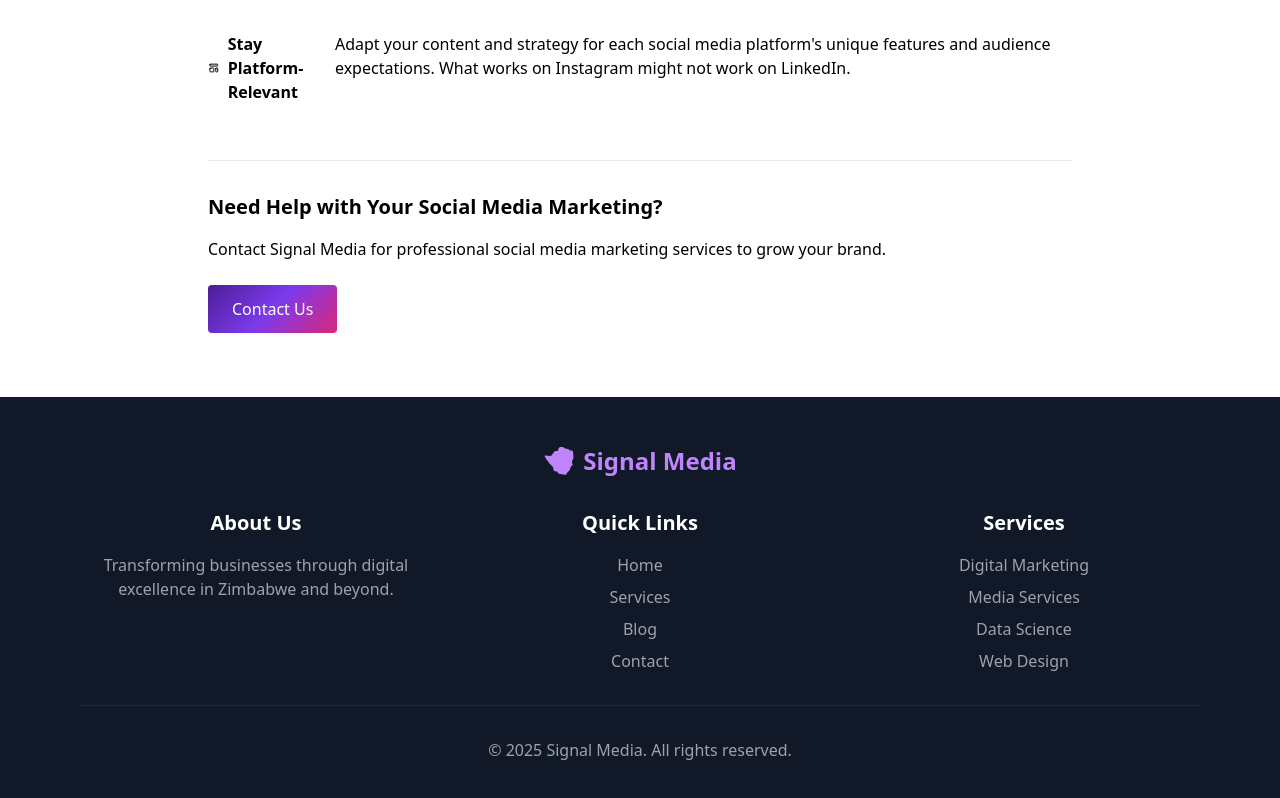
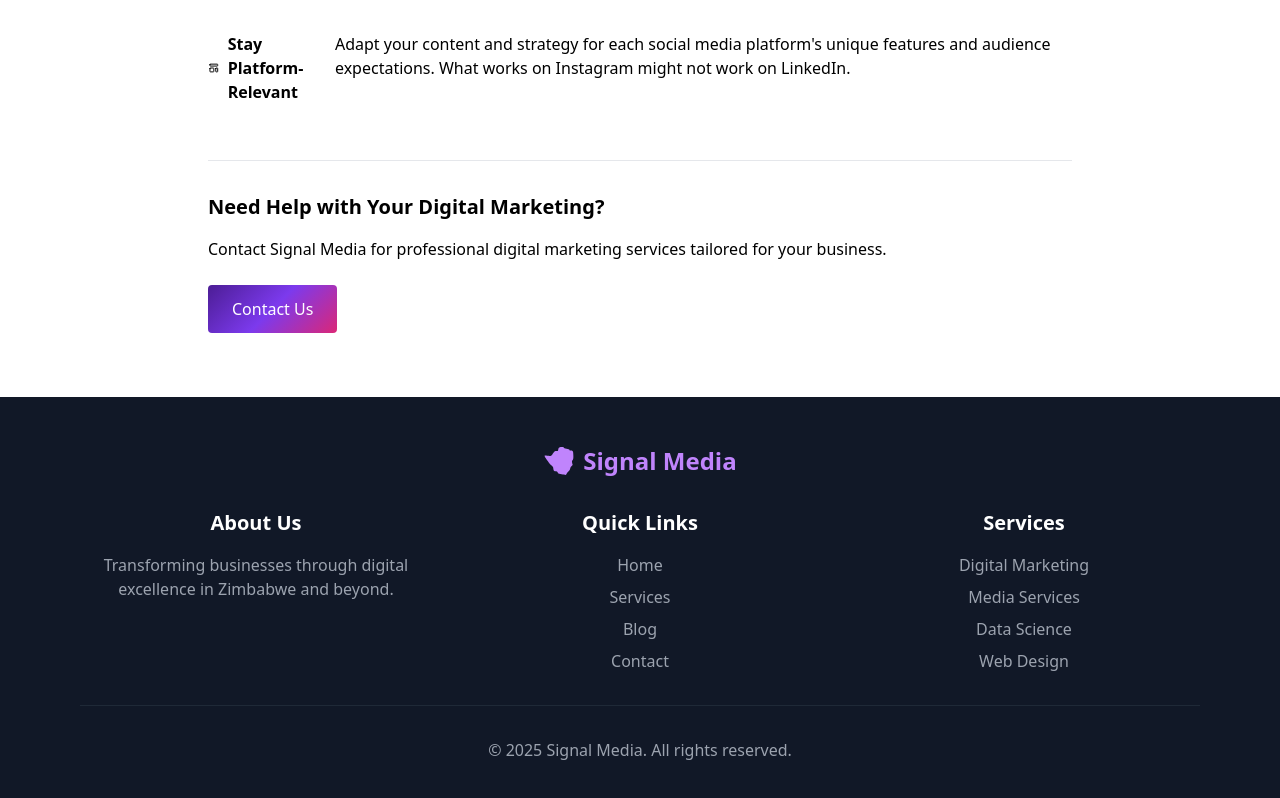
Before and after one commit to alaricjames/signal-media-project, a React (Vite) app: page /blog/social-media-marketing-strategy in a window 1280 px wide. Shown: the part 1348-2146 px from the top of the page. Built offline with nearby package versions, Linux system fonts and the light colour scheme.

Commit message:
revert again

```diff
--- a/src/pages/BlogPost.jsx
+++ b/src/pages/BlogPost.jsx
@@ -118,8 +118,8 @@ const BlogPost = () => {
       </div>
 
       <div className="mt-12 pt-8 border-t">
-        <h3 className="text-xl font-bold mb-4">Need Help with Your {post.slug.includes('seo') ? 'SEO' : 'Social Media Marketing'}?</h3>
-        <p className="mb-6">Contact Signal Media for professional {post.slug.includes('seo') ? 'SEO services tailored for the Zimbabwean market' : 'social media marketing services to grow your brand'}.</p>
+        <h3 className="text-xl font-bold mb-4">Need Help with Your Digital Marketing?</h3>
+        <p className="mb-6">Contact Signal Media for professional digital marketing services tailored for your business.</p>
         <Link to="/#contact" className="gradient-bg text-white px-6 py-3 rounded hover:opacity-90 inline-block">
           Contact Us
         </Link>
```
